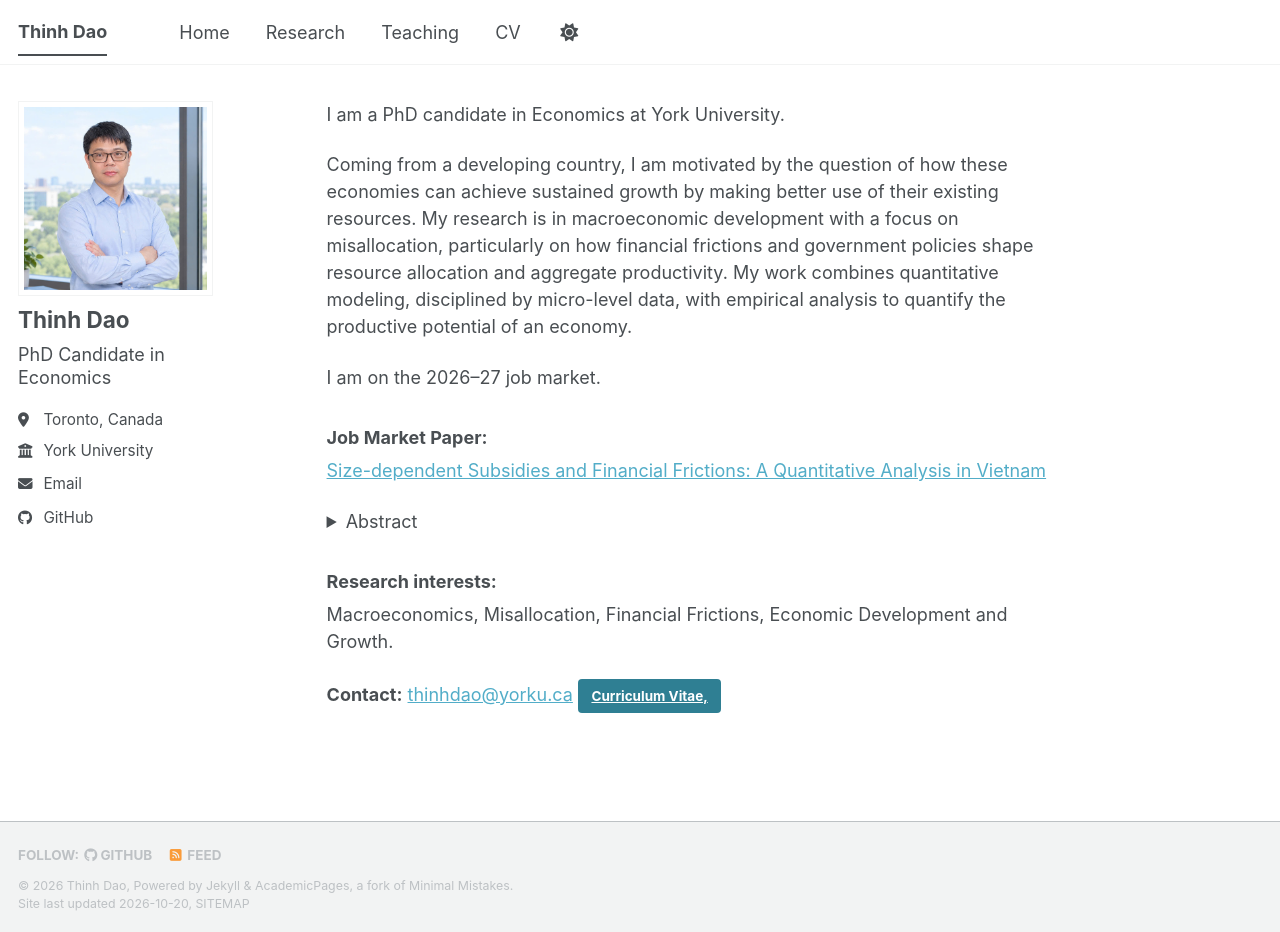
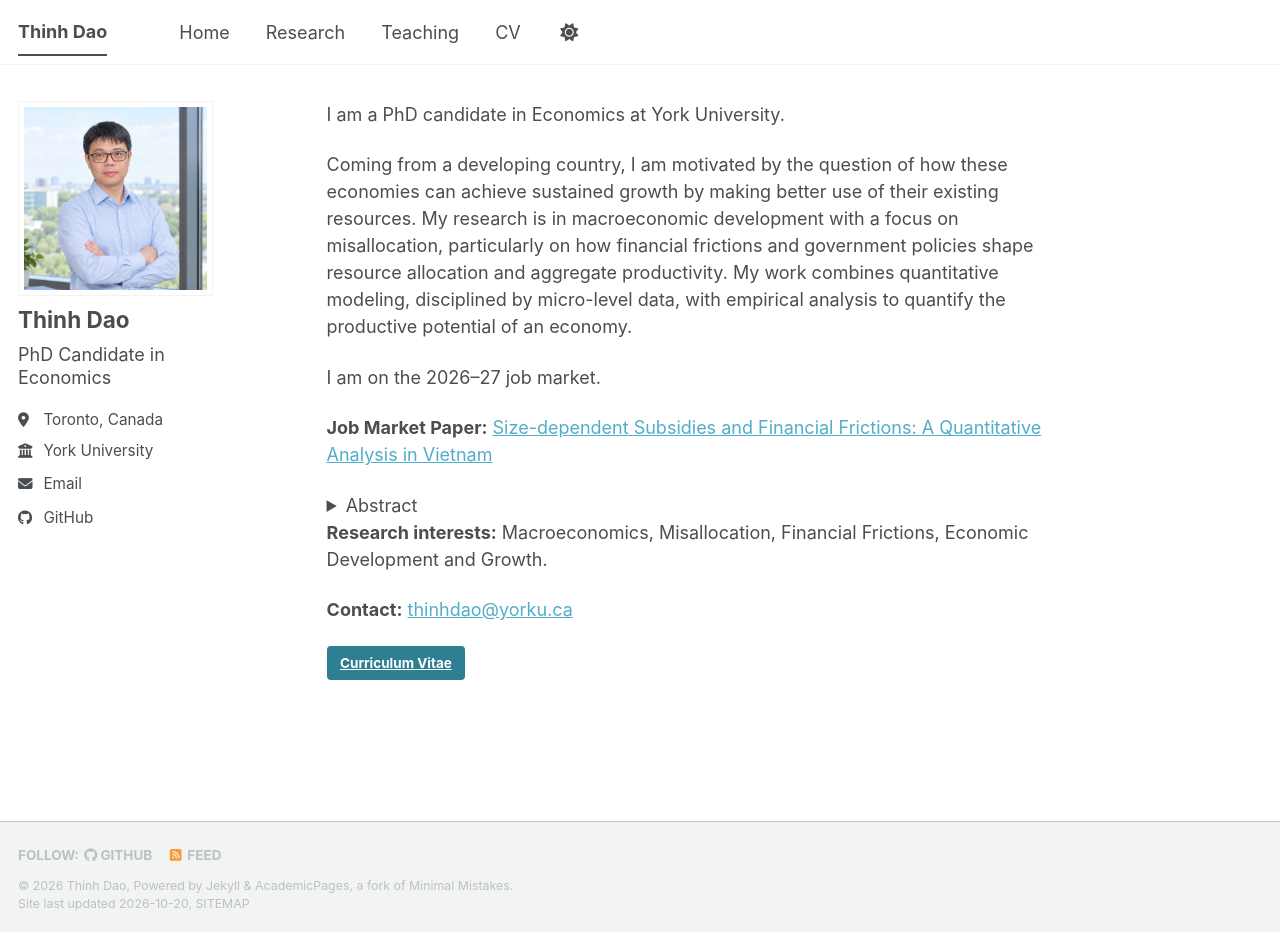
Before and after one commit to thinh-dao-econ/thinh-dao-econ.github.io, a Jekyll site: the page built from _pages/about.md, in a window 1280 px wide and 932 px high. Built offline with Jekyll 4.4.1, drawn with Linux system fonts in a browser that asks for light colours; a style sheet for code colours, icons or effects is not loaded.

```diff
--- a/_pages/about.md
+++ b/_pages/about.md
@@ -13,7 +13,7 @@ Coming from a developing country, I am motivated by the question of how these ec
 
 I am on the 2026–27 job market.
 
-### Job Market Paper:
+**Job Market Paper:**
 [Size-dependent Subsidies and Financial Frictions: A Quantitative Analysis in Vietnam](/files/Thinh_Dao_JMP.pdf)
 
 <details markdown="1">
@@ -23,8 +23,9 @@ Motivated by a policy in Vietnam that capped short-term lending rates for small
 
 </details>
 
-### Research interests:
+**Research interests:**
 Macroeconomics, Misallocation, Financial Frictions, Economic Development and Growth.
 
 **Contact:** [thinhdao@yorku.ca](mailto:thinhdao@yorku.ca)
-[Curriculum Vitae,](/files/Dao_CV.pdf){: .btn .btn--primary}
+
+[Curriculum Vitae](/files/Dao_CV.pdf){: .btn .btn--primary}
```
